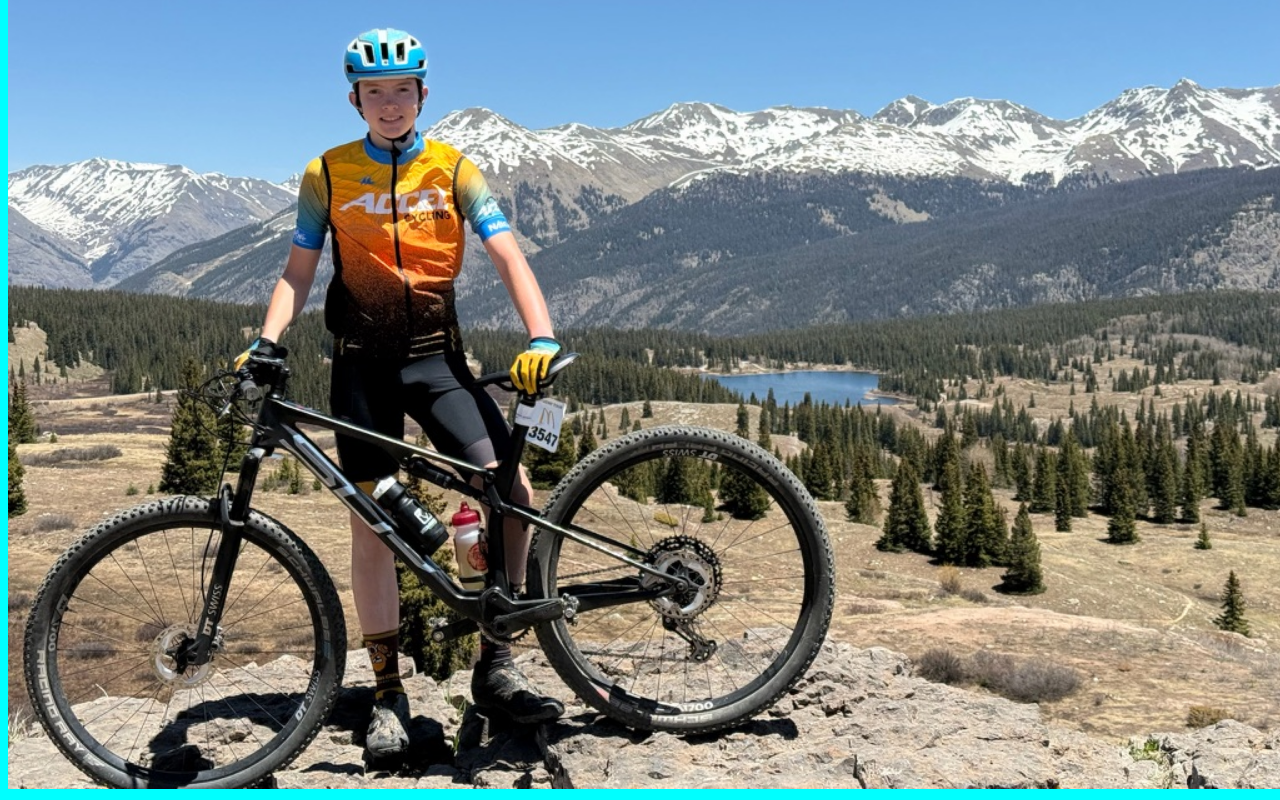
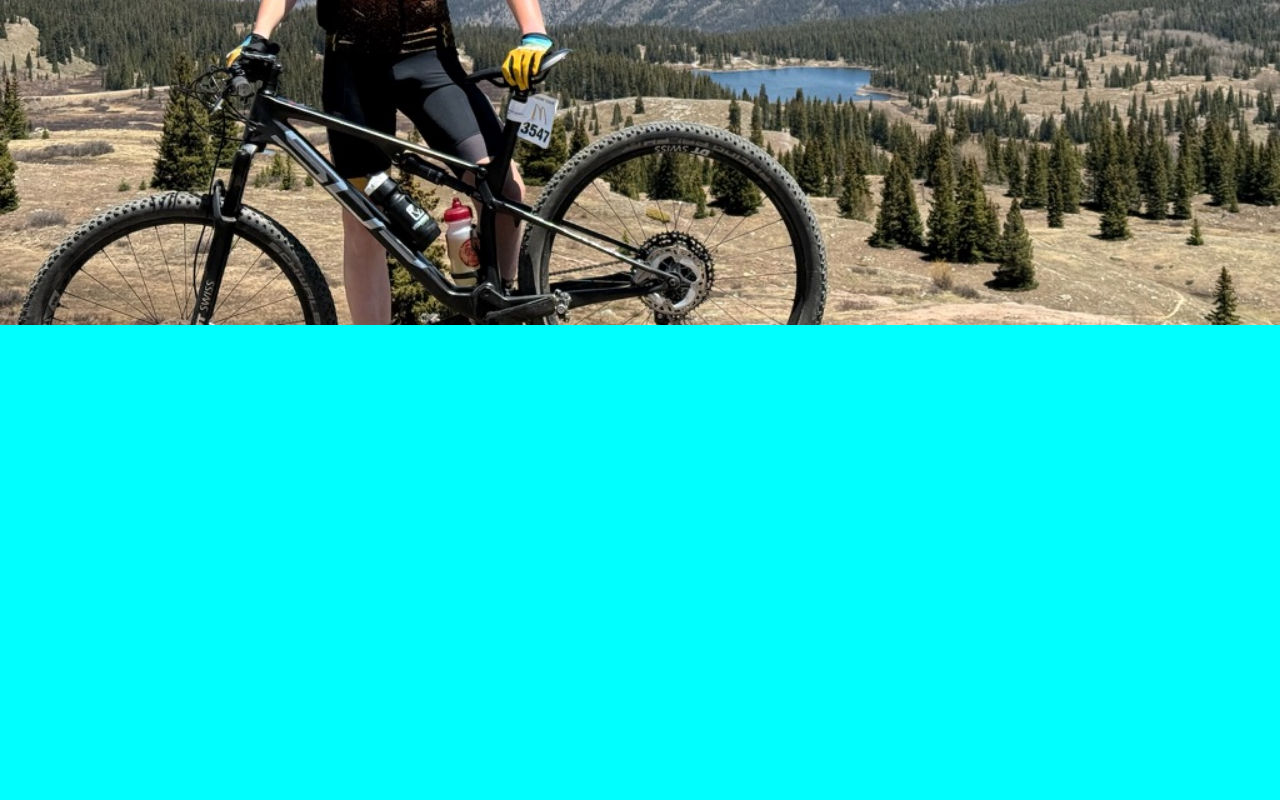
Before and after one commit to chaser-man/child-pages-website, a plain HTML site: page index.html in a window 1280 px wide. Shown: the part 475-1275 px from the top of the page. After the commit the page ends 800 px from the top, so only its background shows below. Drawn offline with Linux system fonts and the light colour scheme.

Commit message:
Add background image and update links in index.html

```diff
--- a/index.html
+++ b/index.html
@@ -3,12 +3,19 @@
   <head>
     <title>Chase Nielsen child pages website</title>
     <link rel="stylesheet", type="text/css" href="style.css">
+    <style>
+      body{
+        background-image: url('61E0A885-1758-49BE-8053-FF0FB03651D2_1_105_c.jpeg');
+        background-repeat: no-repeat;
+        background-attachment: fixed;
+        background-size: cover;
+      }
+    </style>
   </head>
 
   <body>
     <h1>Welcome to my website!</h1>
     <h2>By: <i>Chase Nielsen</i></h2>
-    <br>
     <center>
         <div class="test">
             <br><br>
@@ -19,10 +26,12 @@
             <a href="hobbies-interests.html"><h1>hobbies and interests</h1><a>
         </div>
         <div class="test">
-            <a href="project-showcase.html"><h1>Tech Stack and skills</h1><a>
+            <a href="tech-skills.html"><h1>Tech Stack and skills</h1><a>
         </div>
 
     </center>
-    <img src="61E0A885-1758-49BE-8053-FF0FB03651D2_1_105_c.jpeg" id="home-img">
+    <br>
+    <br>
+    <!--<img src="61E0A885-1758-49BE-8053-FF0FB03651D2_1_105_c.jpeg" id="home-img">-->
   </body>
 </html>
```
